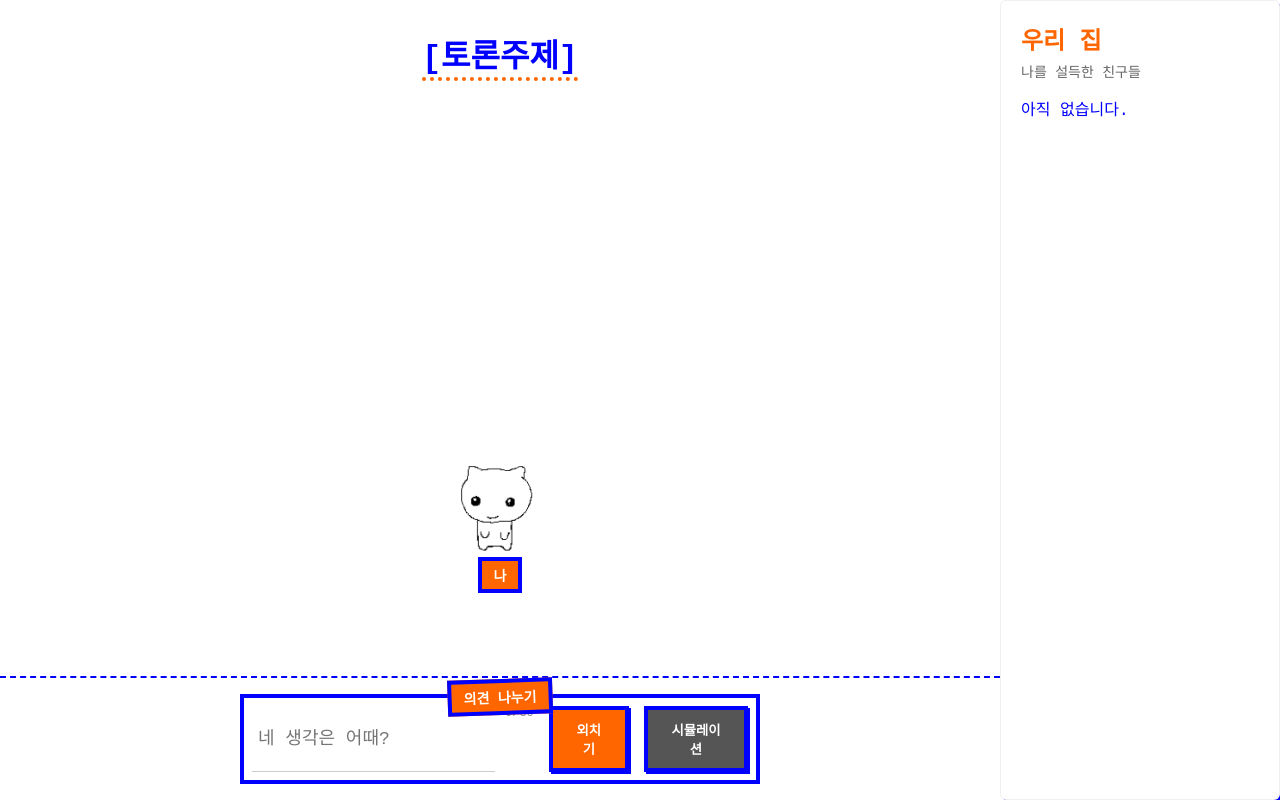
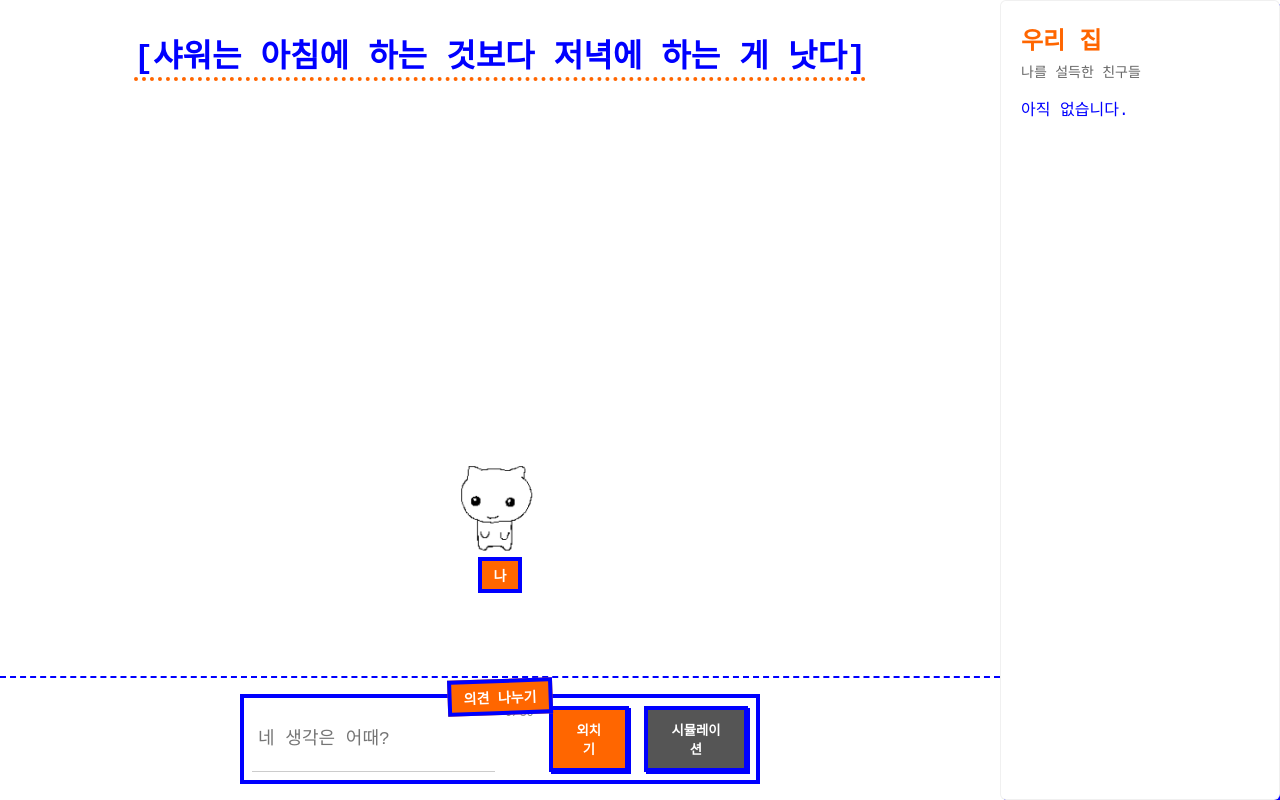
Before and after one commit to eunbin279-hash/debate1, a plain HTML site: page index.html in a window 1280 px wide. Drawn offline with Linux system fonts and the light colour scheme; a web font is replaced by a local one.

Commit message:
title change

```diff
--- a/index.html
+++ b/index.html
@@ -15,7 +15,7 @@
         <div class="hurt-msg">고양이가 상처를 받았습니다...</div>
       </div>
       <header class="top">
-        <h1>[토론주제]</h1>
+        <h1>[샤워는 아침에 하는 것보다 저녁에 하는 게 낫다]</h1>
       </header>
 
       <!-- cats placed around -->
```
